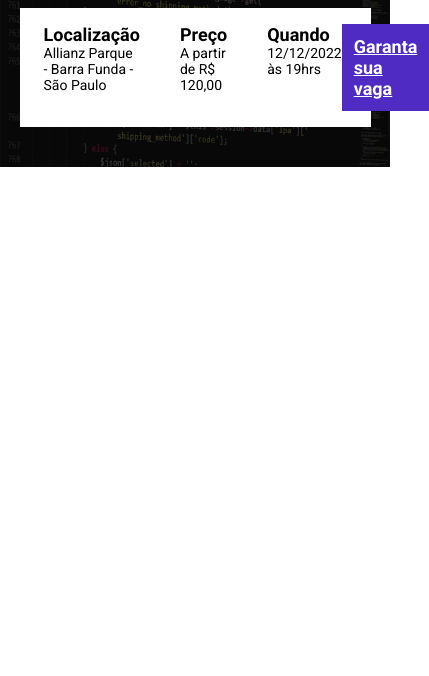
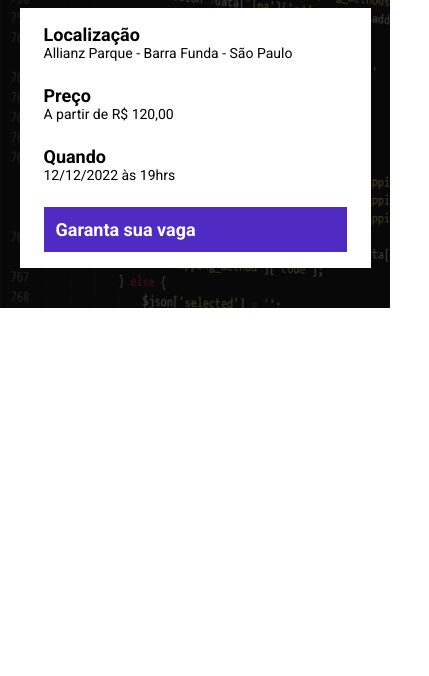
Before and after one commit to stn8m0n/ebac_tech_talks, a website built with Parcel: page src/index.html in a window 390 px wide. Shown: the part 168-844 px from the top of the page, 429 px wide, since content can reach past the window. Built offline with nearby package versions, Linux system fonts and the light colour scheme.

Commit message:
responsividade

```diff
--- a/projFigma.txt
+++ b/projFigma.txt
@@ -1 +1,3 @@
 https://www.figma.com/file/wRVpL5wgA43WTPziQNy4Th/EBAC-TECH-TALKS?type=design&node-id=0-1&mode=design
+
+parei no 09:22
--- a/src/styles/components/_buttons.scss
+++ b/src/styles/components/_buttons.scss
@@ -2,9 +2,24 @@
     padding: 12px;
     font-size: 18px;
     font-weight: bold;
+    text-decoration: none;
+    text-align: center;
+    white-space: nowrap;
 
     &--primary {
         color: #fff;
         background-color: #4f2ac3;
     }
+
+    @media (max-width: 640px) {
+        display: block;
+        width: 100%;
+
+    }
+
+    @media (max-width: 1023px) {
+        display: flex;
+        align-items: center;
+
+    }
 }
--- a/src/styles/components/_infos_bar.scss
+++ b/src/styles/components/_infos_bar.scss
@@ -19,4 +19,23 @@
                     }
                 }
             }
+
+            @media (max-width: 640px) {
+                display: block;
+
+                &__infos{
+                    display: block;
+
+                    &__item{
+                        margin-bottom: 24px;
+                    }
+                }
+            }
+
+            @media (max-width: 1024px) {
+                &__infos{
+                    gap: 16px;
+                }
+
+            }
 }
```
